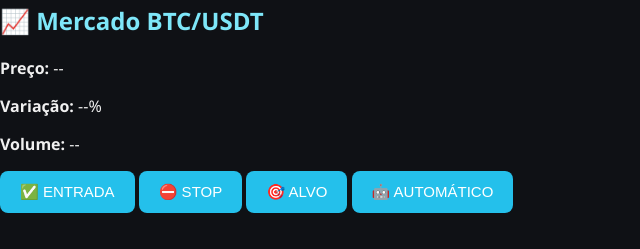
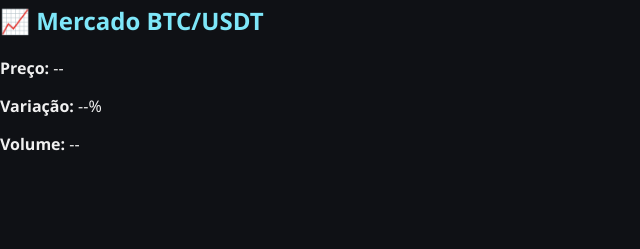
Before and after one commit to Claratrade33/Clara-verse, a Flask app: page /painel in a window 1280 px wide. Shown: the part 551-800 px from the top of the page, without its empty margins (0-640 px from the left). Run offline with Flask 3, Linux system fonts and the light colour scheme; the visitor is signed in with stand-in values (Sample User, id 1); data that the repository does not hold is empty.

Commit message:
Atualizar o painel.html

```diff
--- a/templates/painel.html
+++ b/templates/painel.html
@@ -4,7 +4,7 @@
     <meta charset="UTF-8">
     <title>ClaraVerse • Painel</title>
     <link rel="stylesheet" href="{{ url_for('static', filename='style.css') }}">
-    <script src="{{ url_for('static', filename='js/dashboard.js') }}" defer></script>
+    <script src="{{ url_for('static', filename='dashboard.js') }}" defer></script>
 </head>
 <body class="painel-dark">
     <div class="menu-lateral">
@@ -14,7 +14,7 @@
         <button class="botao-menu" onclick="enviarComando('stop')">🛑 Stop</button>
         <button class="botao-menu" onclick="enviarComando('alvo')">🎯 Alvo</button>
         <button class="botao-menu" onclick="window.location.href='/configurar'">⚙️ Configurar</button>
-        <button class="botao-menu" onclick="enviarComando('auto')">🤖 Automático</button>
+        <button class="botao-menu" onclick="enviarSugestao()">🤖 Automático</button>
         <button class="botao-menu" onclick="window.location.href='/logout'">🚪 Sair</button>
     </div>
 
@@ -39,11 +39,13 @@
             <p><strong>Volume:</strong> <span id="volume">--</span></p>
         </div>
 
-        <div class="secao-botoes">
-            <button onclick="enviarComando('entrada')">✅ ENTRADA</button>
-            <button onclick="enviarComando('stop')">⛔ STOP</button>
-            <button onclick="enviarComando('alvo')">🎯 ALVO</button>
-            <button onclick="enviarComando('auto')">🤖 AUTOMÁTICO</button>
+        <div class="secao-sugestao" id="sugestao-container" style="display:none;">
+            <h2>✨ Sugestão da Clarinha</h2>
+            <p><strong>Entrada:</strong> <span id="sugestao-entrada">--</span></p>
+            <p><strong>Alvo:</strong> <span id="sugestao-alvo">--</span></p>
+            <p><strong>Stop:</strong> <span id="sugestao-stop">--</span></p>
+            <p><strong>Confiança:</strong> <span id="sugestao-confianca">--</span>%</p>
+            <button onclick="confirmarExecucao()">✅ Confirmar e Executar</button>
         </div>
     </div>
 </body>
```
